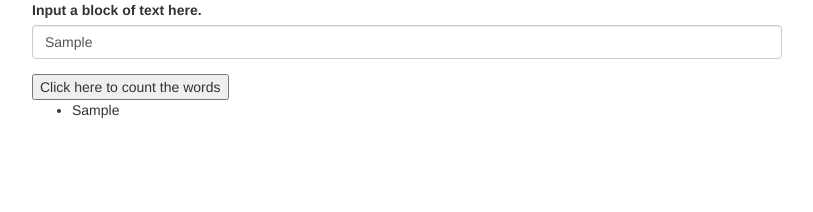
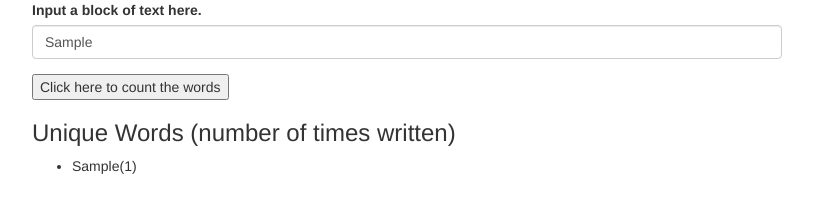
Before and after one commit to kmh620/word, a plain HTML site: page index.html in a window 1280 px wide. Both pictures are taken after typing "Sample" into the empty fields and a click on the button "Click here to count the words". Shown: the whole page, without its empty margins (38-851 px from the left). Drawn offline with Linux system fonts and the light colour scheme.

Commit message:
add hide/show feature to results

```diff
--- a/index.html
+++ b/index.html
@@ -20,8 +20,9 @@
           </form>
         </div>
       </div>
-      <div class="row">
+      <div id="results" class="row">
         <div class="col-lg-8">
+          <h3>Unique Words (number of times written)</h3>
           <ul id="ordered-words">
 
           </ul>
--- a/js/scripts.js
+++ b/js/scripts.js
@@ -46,7 +46,6 @@ function combineAndSort(wordArray, numberArray) {
       wordArray.splice(index, 1);
       numberArray.splice(index, 1);
     } else {
-      debugger;
       wordArray.pop();
       numberArray.pop();
     }
@@ -59,6 +58,8 @@ function combineAndSort(wordArray, numberArray) {
 
 
 $(function() {
+
+  $("#results").hide();
 
   $("#form").submit(function(event) {
     event.preventDefault();
@@ -75,8 +76,9 @@ $(function() {
     console.log(sortedArray)
 
     sortedArray.forEach(function(each) {
+    $("#results").show();
 
-              $("#ordered-words").append("<li>" + each[0] + "</li>")
+      $("#ordered-words").append("<li>" + each[0] + "(" + each[1] + ")" + "</li>")
     });
   });
 
```
Lines whose indentation alone changed are shown as unchanged.
